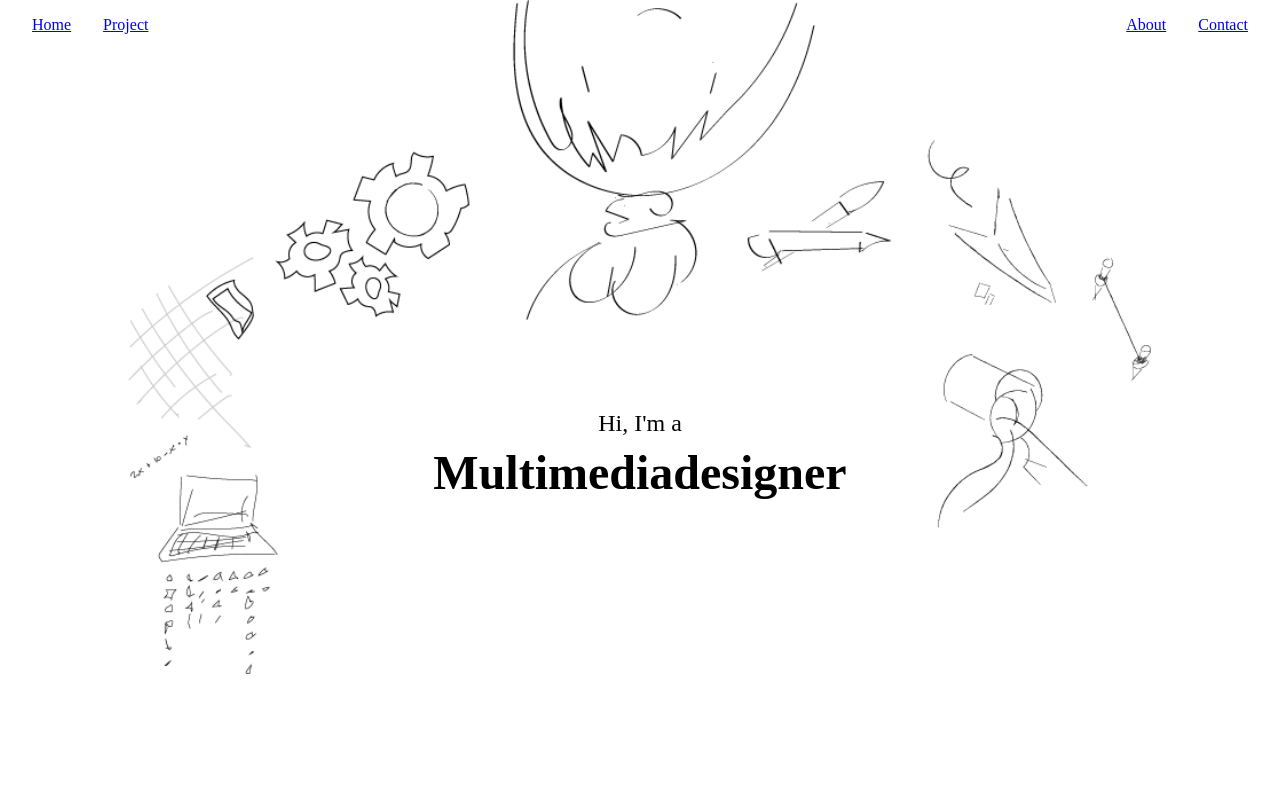
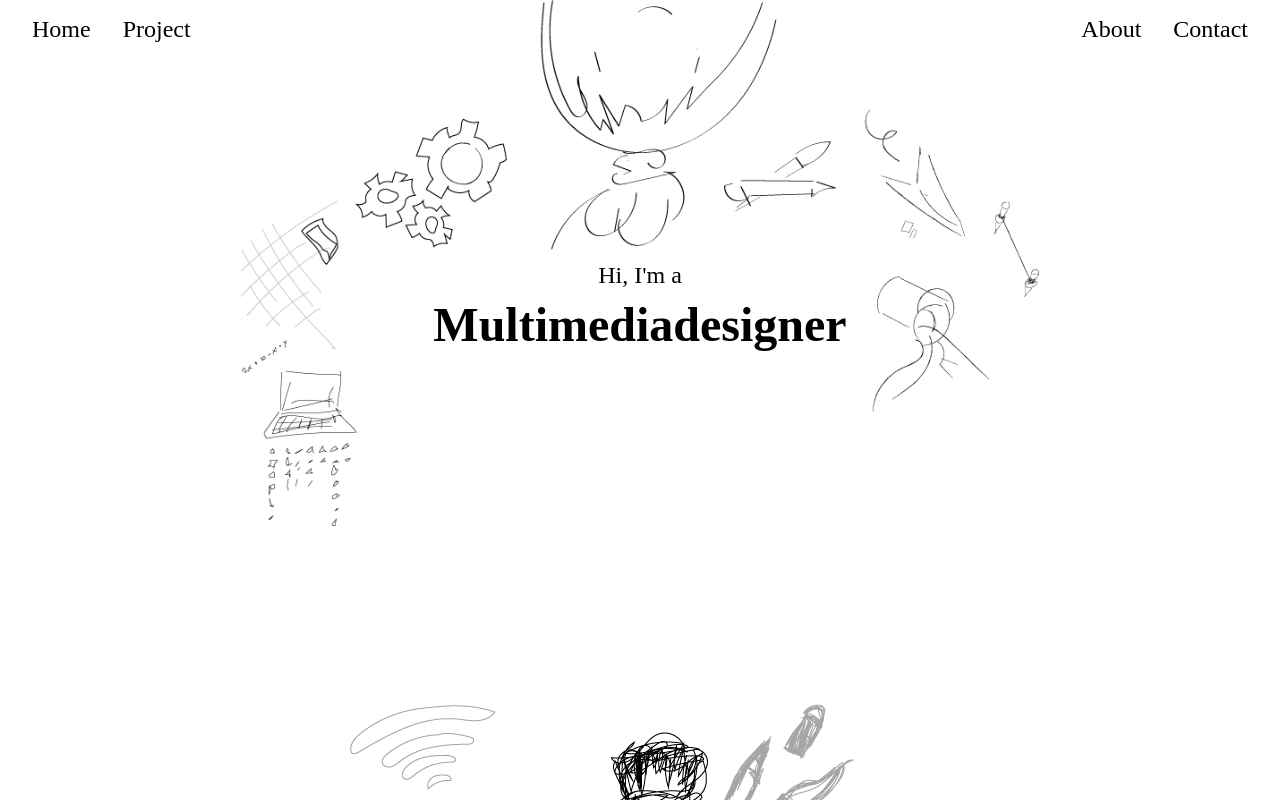
Before and after one commit to bertramwegener/bertramwegener.github.io, a React (Vite) app: page / in a window 1280 px wide. Shown: the top 800 px of the page. Built offline with nearby package versions, Linux system fonts and the light colour scheme.

Commit message:
header update

```diff
--- a/src/index.css
+++ b/src/index.css
@@ -20,6 +20,9 @@ nav {
 
 nav div a {
     margin: 0rem 1rem;
+    font-size: 1.5rem;
+    text-decoration: none;
+    color: black;
 }
 
 .intro {
@@ -42,7 +45,7 @@ h1 {
 figure.headerImage {
     display: flex;
     justify-content: center;
-    margin: 0rem 8rem 20rem 8rem;
+    margin: 0rem 15rem 20rem 15rem;
     flex-direction: column;
 }
 
```
Also changed, not shown: src/pages/Home.jsx (+4 -6 lines).
